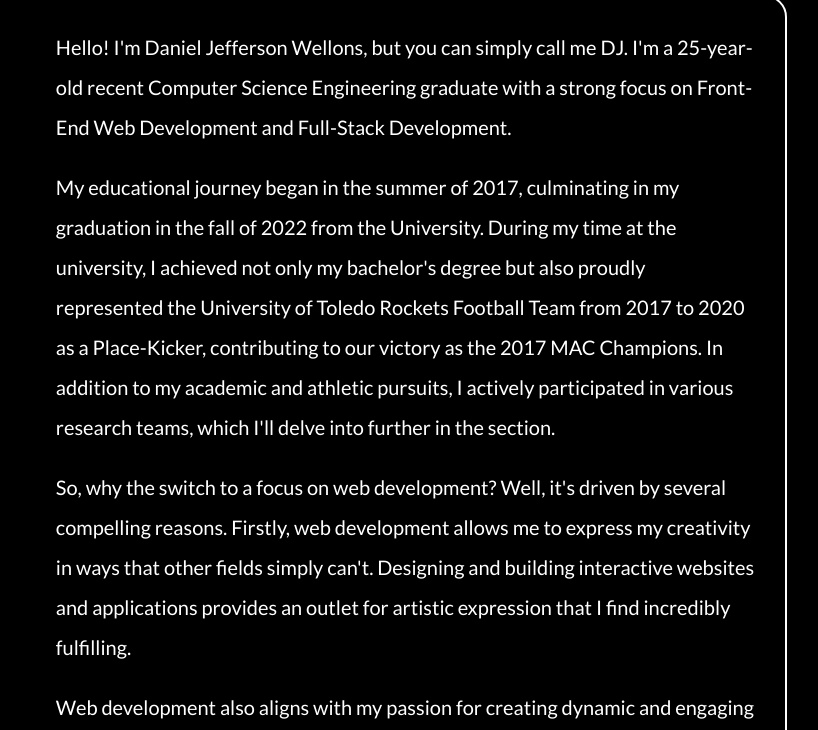
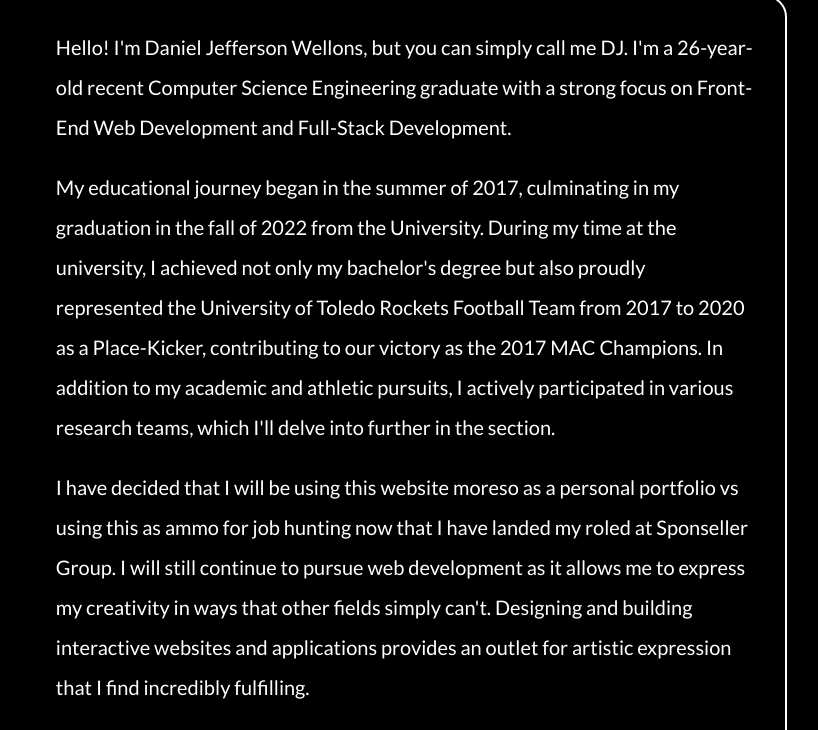
Before and after one commit to ItzCheeky/itzcheeky.github.io, a plain HTML site: page index.html in a window 1280 px wide. Shown: the part 1484-2214 px from the top of the page, 263-1081 px from the left. Drawn offline with nearby package versions, Linux system fonts and the light colour scheme; files whose address does not match are found by name.

Commit message:
Updated About Me Bio index.html

```diff
--- a/index.html
+++ b/index.html
@@ -83,7 +83,7 @@
                 <img class="aboutPic" src="./img/studentAthlete.png" alt="">
             </div>
             <div class="aboutDesc">
-                <p class="aboutDescriptionText">Hello! I'm Daniel Jefferson Wellons, but you can simply call me DJ. I'm a 25-year-old recent Computer Science Engineering
+                <p class="aboutDescriptionText">Hello! I'm Daniel Jefferson Wellons, but you can simply call me DJ. I'm a 26-year-old recent Computer Science Engineering
                     graduate with a strong focus on Front-End Web Development and Full-Stack Development.
                 </p>
                 <p class="aboutDescriptionText">
@@ -94,9 +94,10 @@
                     further in the  section.
                 </p>
                 <p class="aboutDescriptionText">
-                    So, why the switch to a focus on web development? Well, it's driven by several compelling reasons. Firstly, web development
-                    allows me to express my creativity in ways that other fields simply can't. Designing and building interactive websites and
-                    applications provides an outlet for artistic expression that I find incredibly fulfilling.
+                    I have decided that I will be using this website moreso as a personal portfolio vs using this as ammo for job hunting now that I have landed my roled at
+                    Sponseller Group. I will still continue to pursue web development as it allows me to express my creativity in ways that other fields simply
+                    can't. Designing and building interactive websites and applications provides an outlet for artistic expression that I find incredibly
+                    fulfilling.
                 </p>
                 <p class="aboutDescriptionText">
                     Web development also aligns with my passion for creating dynamic and engaging user experiences. The web is a versatile platform
@@ -107,6 +108,9 @@
                     Additionally, the ever-evolving nature of web development excites me. The field constantly presents new challenges and opportunities
                     for learning, keeping me engaged and eager to expand my skill set.I'm enthusiastic about the endless possibilities in web development,
                     and I look forward to creating innovative, user-centric experiences that make a difference in the digital world.
+                </p>
+                <p class="aboutDescriptionText">
+
                 </p>
             </div>
         </div>
```
